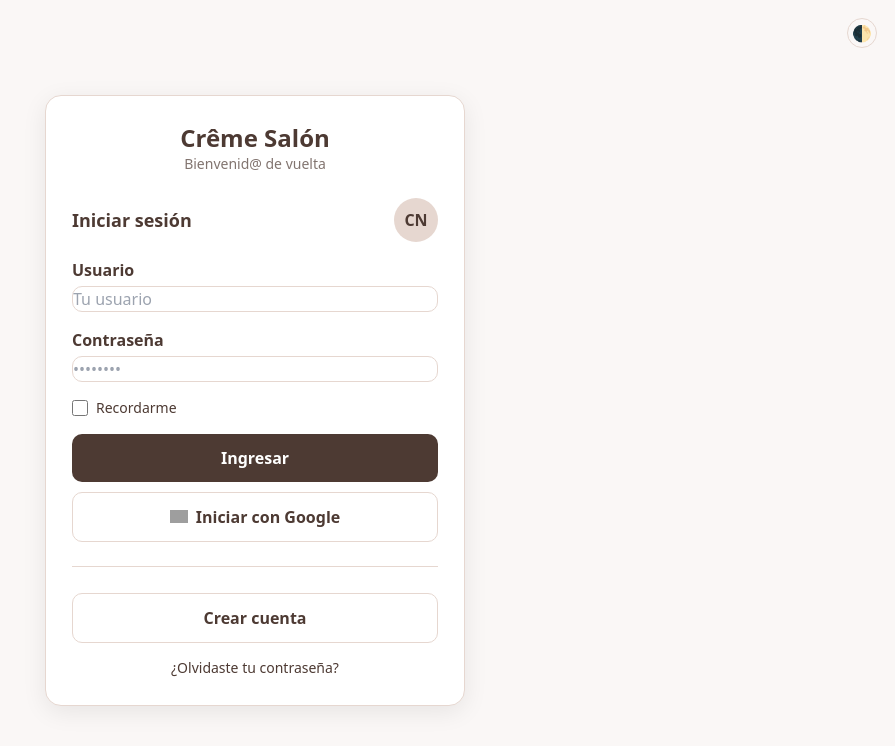
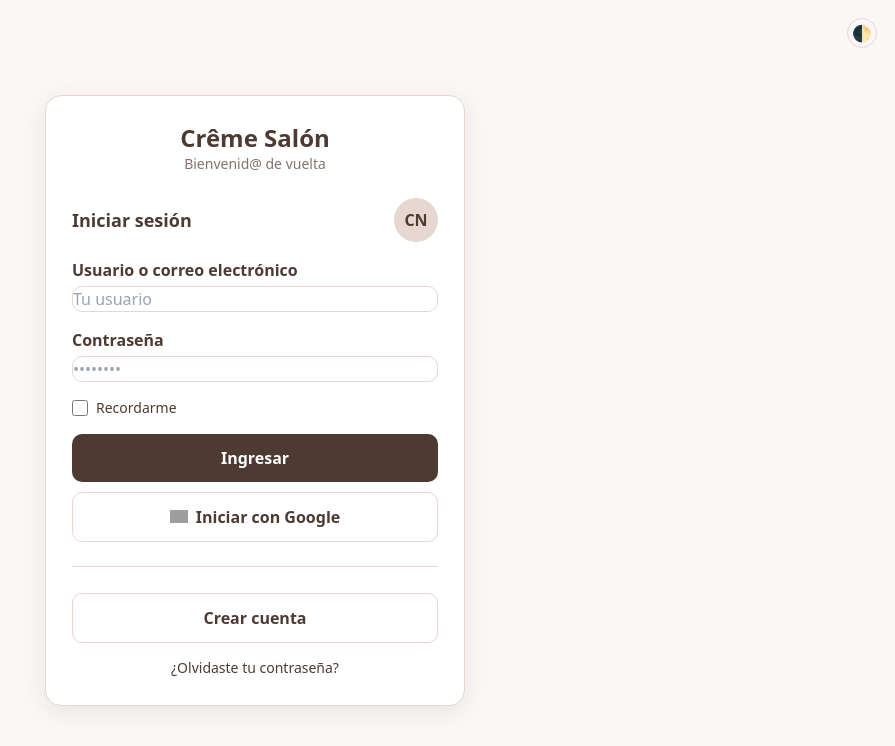
Before and after one commit to sgenesis/creme_salon, a Django app: page /api/appointments/login/ in a window 1280 px wide. Shown: the top 746 px of the page, without its empty margins (385-1280 px from the left). Run offline with Django 5.2, Linux system fonts and the light colour scheme; parts of the project's set-up code (start-up, migrations or seed data) failed here and were passed over; some libraries are stand-ins or nearby versions; grey boxes are pictures that could not be loaded.

Commit message:
html label usuario y correo

```diff
--- a/appointments/templates/appointments/login.html
+++ b/appointments/templates/appointments/login.html
@@ -134,7 +134,7 @@
     <form id="loginForm" class="space-y-4">
 
       <div>
-        <label class="block font-semibold mb-1" style="color:var(--text)">Usuario</label>
+        <label class="block font-semibold mb-1" style="color:var(--text)">Usuario o correo electrónico</label>
         <input id="username" type="text" placeholder="Tu usuario" required />
       </div>
 
```
